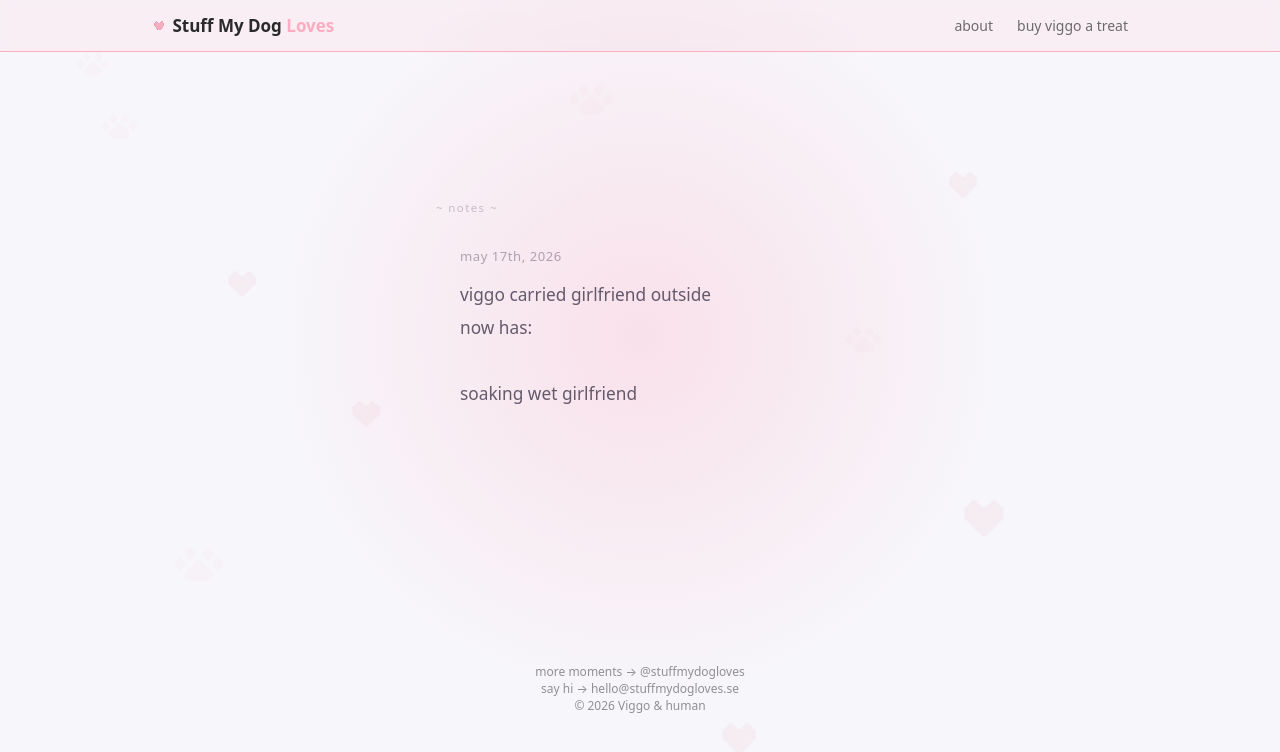
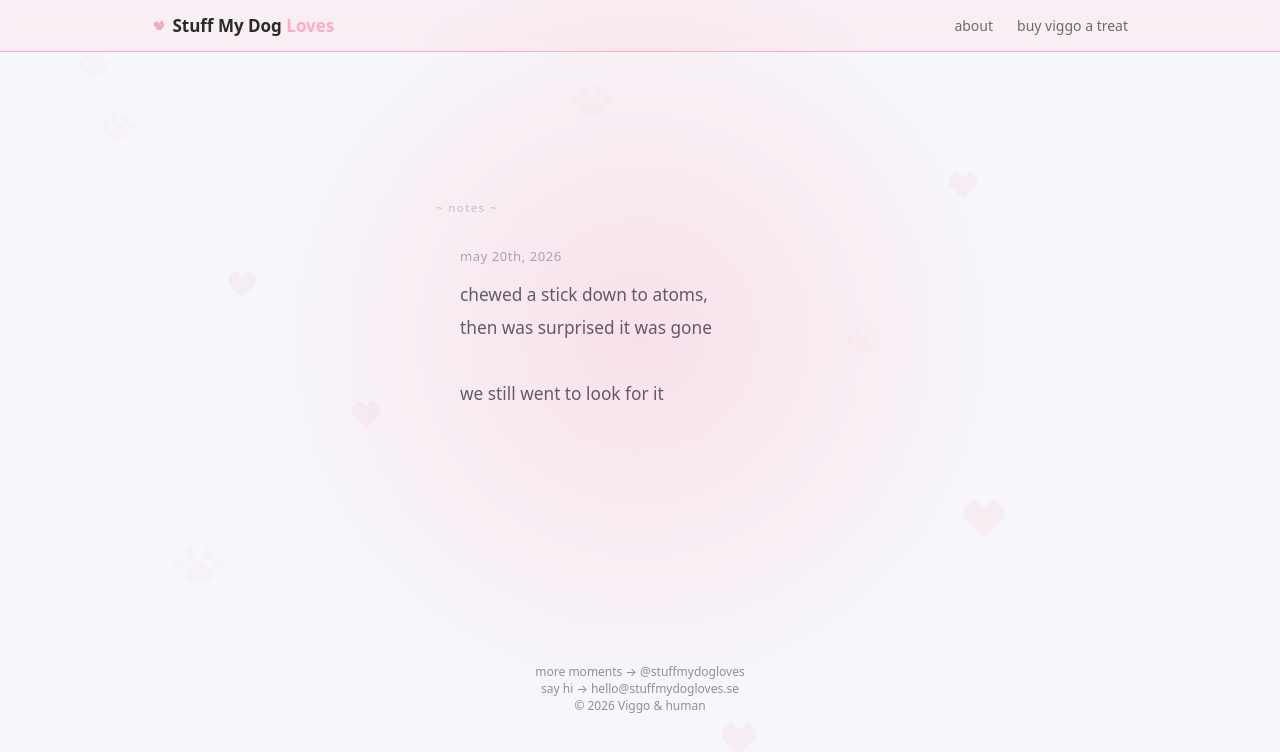
Before and after one commit to osmy25/stuff-my-dog-loves, a Next.js app: page /notes in a window 1280 px wide. Shown: the top 752 px of the page. Built offline with nearby package versions, Linux system fonts and the light colour scheme.

Commit message:
new note

```diff
--- a/app/notes/page.jsx
+++ b/app/notes/page.jsx
@@ -20,7 +20,7 @@ const notes = [
   },
   {
     date: "may 7th, 2026",
-    text: "on a rock in the woods\n barking how great he is\n\n... and he is",
+    text: "on a rock in the woods\nbarking how great he is\n\n... and he is",
   },
   {
     date: "may 9th, 2026",
@@ -34,6 +34,10 @@ const notes = [
     date: "may 17th, 2026",
     text: "viggo carried girlfriend outside\nnow has:\n\nsoaking wet girlfriend",
   },
+  {
+    date: "may 20th, 2026",
+    text: "chewed a stick down to atoms,\nthen was surprised it was gone\n\nwe still went to look for it",
+  },
 ];
 
 export default function NotesPage() {
```
